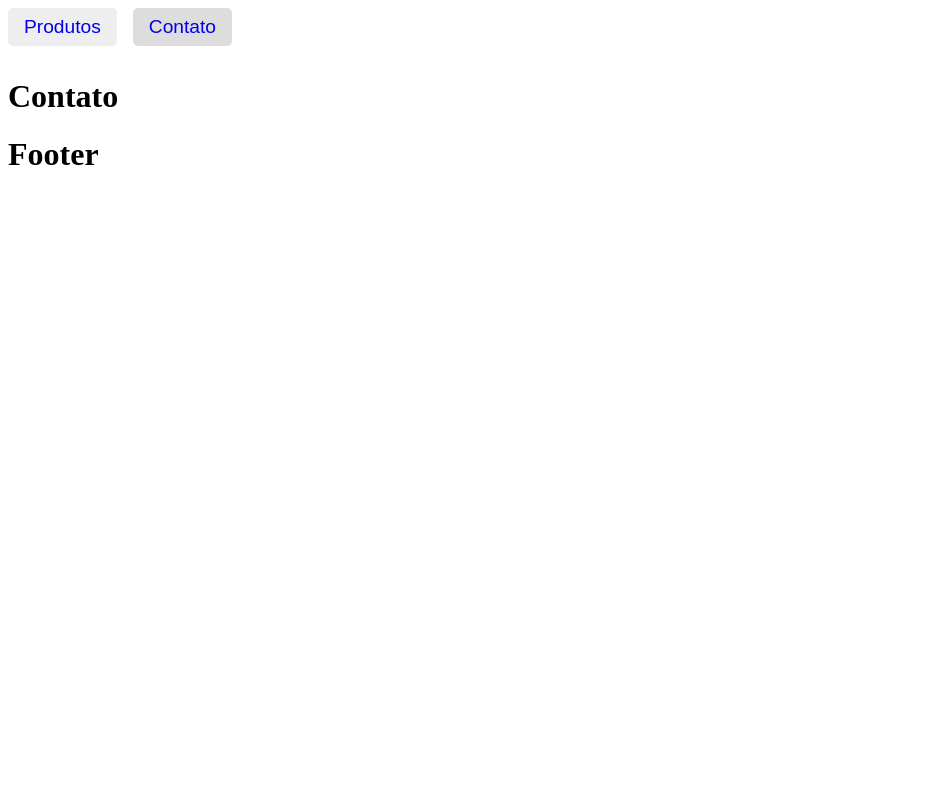
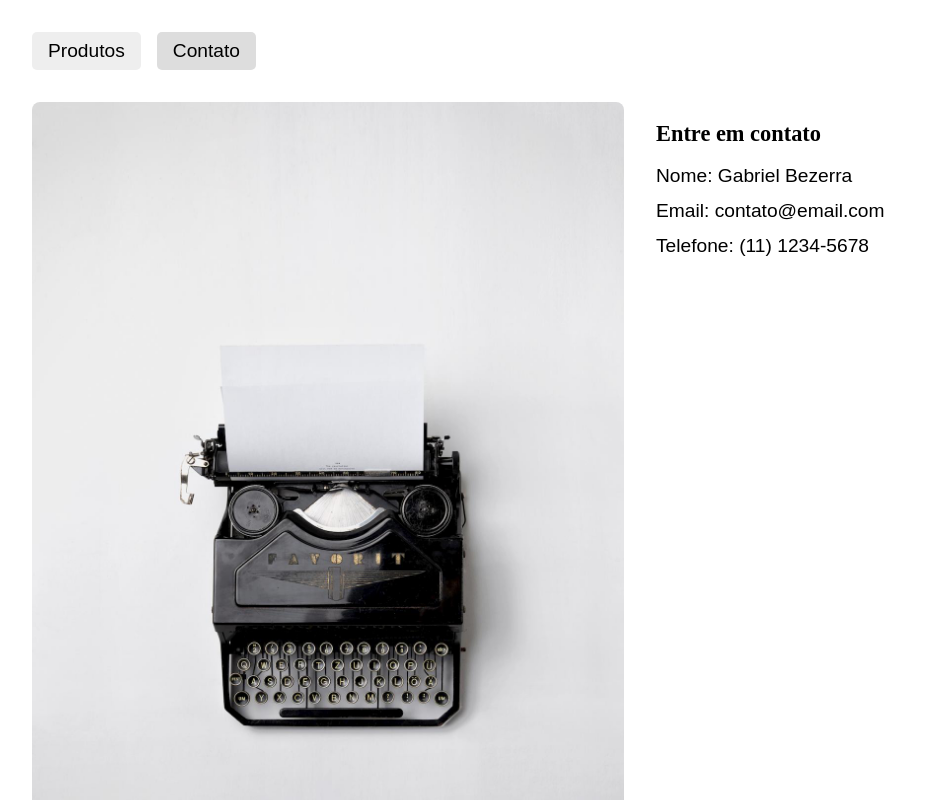
Before and after one commit to gabrigabs/react-simple-app, a React (Vite) app: page /contato in a window 1280 px wide. Shown: the top 800 px of the page, without its empty margins (0-939 px from the left). Built offline with nearby package versions, Linux system fonts and the light colour scheme.

Commit message:
implement Contato component layout

```diff
--- a/src/App.css
+++ b/src/App.css
@@ -0,0 +1,17 @@
+body{
+  margin: 2rem;
+}
+
+img {
+  max-width: 100%;
+  border-radius: 0.5rem;
+}
+
+a{
+  text-decoration: none;
+  color: #000;
+}
+
+h1{
+  font-size: 1.4rem;
+}
--- a/src/components/contato/Contato.css
+++ b/src/components/contato/Contato.css
@@ -1,28 +1,29 @@
-.header{
-    margin-bottom: 2rem;
+.contato{
+    display: grid;
+    grid-template-columns: 1fr 1fr;
+    gap: 2rem;
 }
 
-.header ul{
-    display: flex;
+.dados-contato{
     padding: 0px;
-    margin: 0px;
     list-style: none;
 }
 
-.header ul li{
-    margin-right: 1rem;
+.dados-contato li{
+   font-size: 1.2rem;
+   font-family: Arial, Helvetica, sans-serif;
+   margin-bottom: 0.8rem;
 }
 
-.link {
-    text-decoration: none;
-    display: block;
-    font-size: 1.2rem;
-    font-family: Arial, Helvetica, sans-serif;
-    background: #eee;
-    padding: 0.5rem 1rem;
-    border-radius: 5px;
+.anime-left{
+    transform: translateX(-20px);
+    opacity: 0;
+    animation: animeLeft 0.5s forwards;
 }
-.active,
-.link:hover {
-    background: #ddd;
+
+@keyframes animeLeft{
+ to{
+    transform: initial;
+    opacity: initial;
+ }
 }
--- a/src/components/contato/Contato.jsx
+++ b/src/components/contato/Contato.jsx
@@ -1,10 +1,19 @@
 import React from 'react'
 import './Contato.css'
+import foto from '../../img/contato.jpg'
 
 export const Contato = () => {
   return (
-    <div>
-        <h1>Contato</h1>
-    </div>
+    <section className='contato anime-left'>
+        <img src={foto} alt="maquina de escrever" />
+        <div>
+          <h1>Entre em contato</h1>
+          <ul className='dados-contato'>
+            <li>Nome: Gabriel Bezerra</li>
+            <li>Email: contato@email.com</li>
+            <li>Telefone: (11) 1234-5678</li>
+          </ul>
+        </div>
+    </section>
   )
 }
--- a/src/components/header/Header.css
+++ b/src/components/header/Header.css
@@ -0,0 +1,28 @@
+.header{
+    margin-bottom: 2rem;
+}
+
+.header ul{
+    display: flex;
+    padding: 0px;
+    margin: 0px;
+    list-style: none;
+}
+
+.header ul li{
+    margin-right: 1rem;
+}
+
+.link {
+    text-decoration: none;
+    display: block;
+    font-size: 1.2rem;
+    font-family: Arial, Helvetica, sans-serif;
+    background: #eee;
+    padding: 0.5rem 1rem;
+    border-radius: 5px;
+}
+.active,
+.link:hover {
+    background: #ddd;
+}
```
